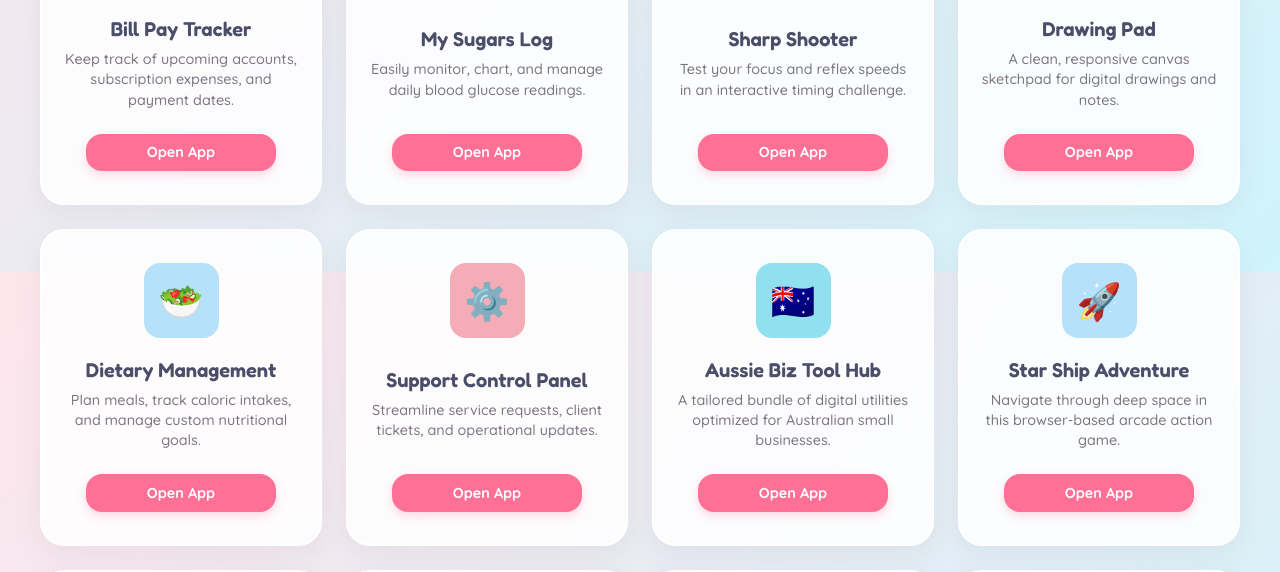
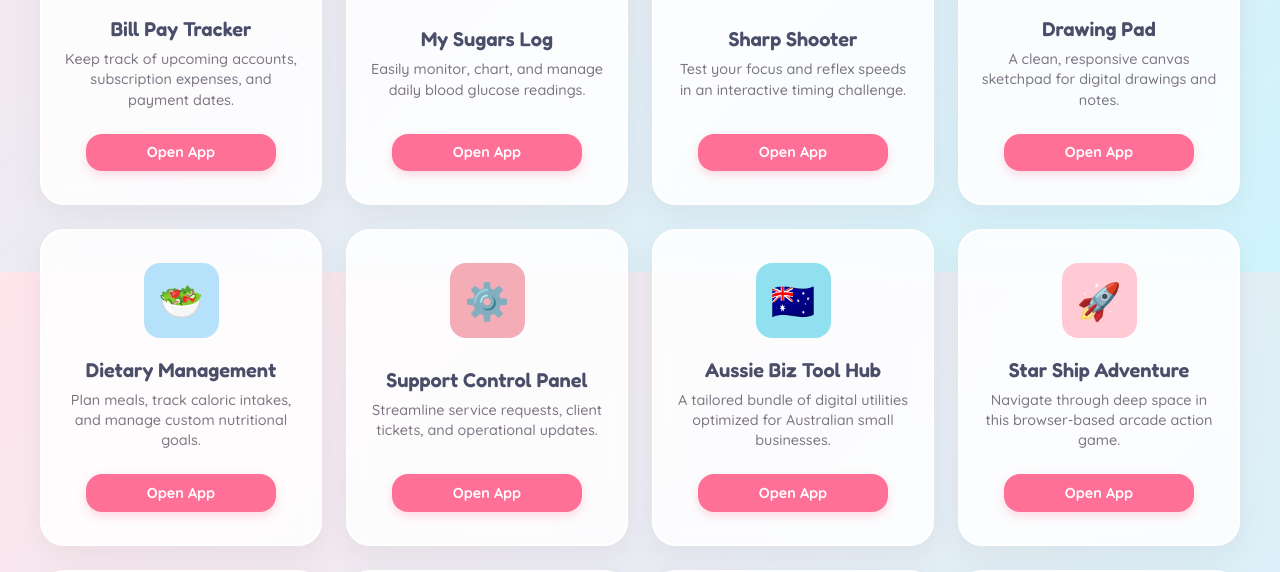
Before and after one commit to infoprodneedham-hash/showcase, a plain HTML site: page index.html in a window 1280 px wide. Shown: the part 528-1100 px from the top of the page. Drawn offline with Linux system fonts and the light colour scheme.

Commit message:
Change pastel pink color in CSS variables

```diff
--- a/index.html
+++ b/index.html
@@ -17,7 +17,7 @@
             --text-muted: #7d7482;
 
             /* Pastel Palette */
-            --pastel-pink: #b5e2fa;
+            --pastel-pink: #ffcad4;
             --pastel-peach: #f4acb7;
             --pastel-green: #b5e2fa;
             --pastel-blue: #90e0ef;
```
